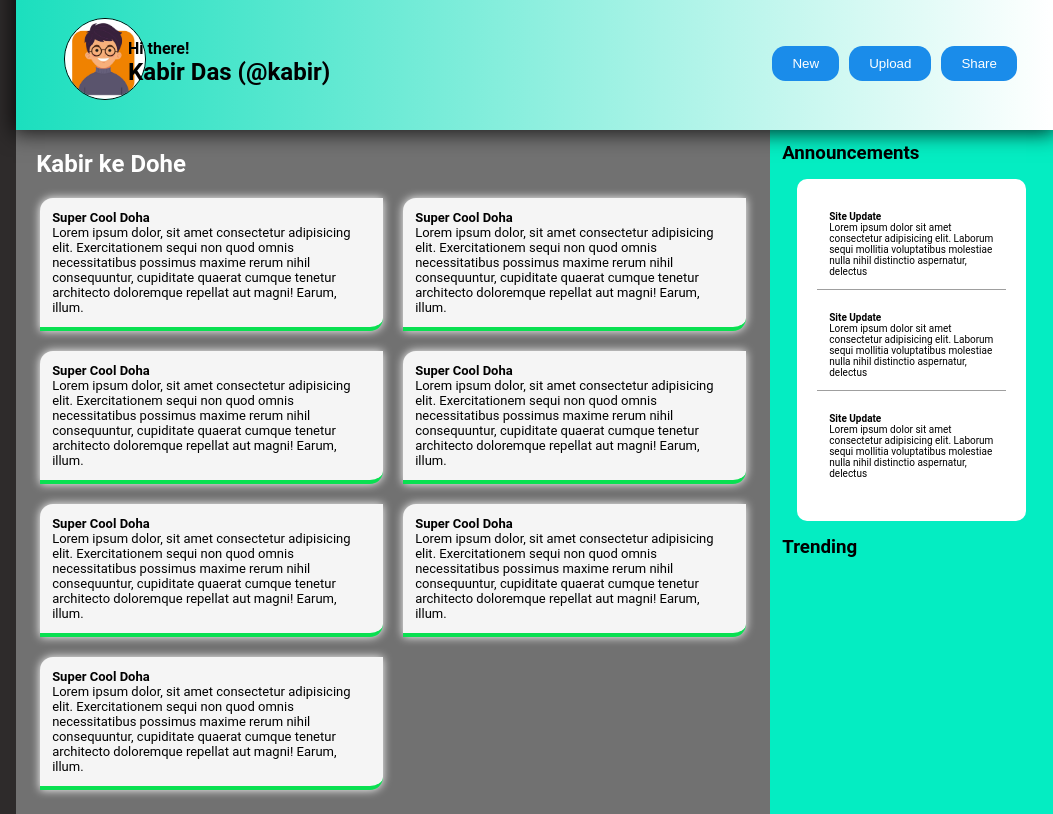
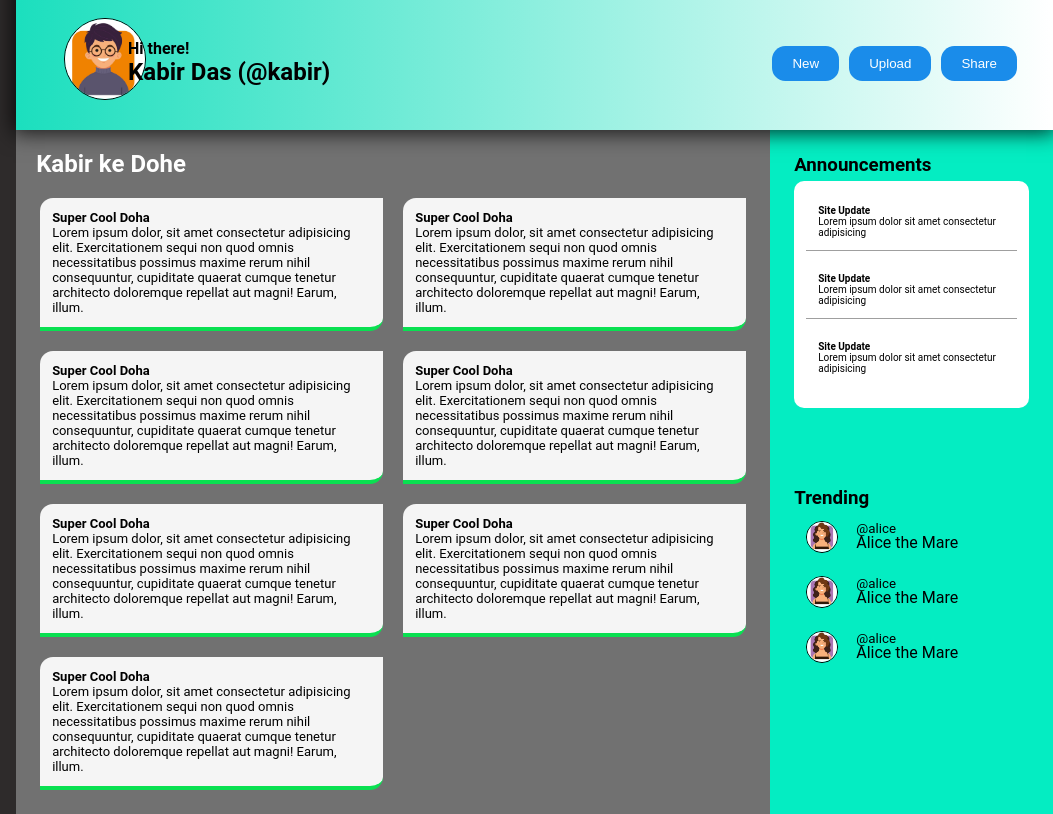
Before and after one commit to Kalmesh-ms/adminDash, a plain HTML site: page index.html in a window 1280 px wide. Shown: the part 82-896 px from the top of the page, 227-1280 px from the left. Drawn offline with Linux system fonts and the light colour scheme.

Commit message:
Add Announcements && trendingUsers

```diff
--- a/index.html
+++ b/index.html
@@ -82,23 +82,39 @@
             </div>
         </div>
         <div class="sidepanel">
+            <div class="events">
                 <h3>Announcements</h3>
                 <div class="box">
                     <div class="item">
                         <h4>Site Update</h4>
-                    Lorem ipsum dolor sit amet consectetur adipisicing elit. Laborum sequi mollitia voluptatibus molestiae nulla nihil distinctio aspernatur, delectus </div>
+                        Lorem ipsum dolor sit amet consectetur adipisicing </div>
                     <div class="item">
                         <h4>Site Update</h4>
-                    Lorem ipsum dolor sit amet consectetur adipisicing elit. Laborum sequi mollitia voluptatibus molestiae nulla nihil distinctio aspernatur, delectus </div>
-
+                        Lorem ipsum dolor sit amet consectetur adipisicing </div>
                     <div class="item">
                         <h4>Site Update</h4>
-                    Lorem ipsum dolor sit amet consectetur adipisicing elit. Laborum sequi mollitia voluptatibus molestiae nulla nihil distinctio aspernatur, delectus </div>
-
+                        Lorem ipsum dolor sit amet consectetur adipisicing </div>
                 </div>
+            </div>
+            <div class="trending">
                 <h3>Trending</h3>
-            <div class="trending">
-
+                <div id="trends">
+                    <div class="users">
+                        <span><img src="assets/users/userAlice.png" alt="Alice"></span>
+                        <small>@alice</small>
+                        <p>Alice the Mare</p>
+                    </div>
+                    <div class="users">
+                        <span><img src="assets/users/userAlice.png" alt="Alice"></span>
+                        <small>@alice</small>
+                        <p>Alice the Mare</p>
+                    </div>
+                    <div class="users">
+                        <span><img src="assets/users/userAlice.png" alt="Alice"></span>
+                        <small>@alice</small>
+                        <p>Alice the Mare</p>
+                    </div>
+                </div>
             </div>
         </div>
     </div>
--- a/style.css
+++ b/style.css
@@ -197,12 +197,12 @@ button{
     grid-template-columns: repeat(auto-fill, minmax(250px , 1fr));
     gap: 20px;
 }
+
 .main .article{
     background-color: whitesmoke;
     border-top-left-radius: 1em;
     border-bottom-right-radius: 1em;
     border-bottom: 4px solid rgb(9, 224, 81);
-    box-shadow: 0 0 10px rgb(255, 255, 255);
     font-size: small;
 }
 
@@ -211,6 +211,9 @@ button{
     grid-row: 2;
     grid-column: 3;
     background-color: #04edc2;
+    display: flex;
+    flex-direction: column;
+    gap:5px;
 
 }
 
@@ -220,8 +223,7 @@ button{
     background-color: white;
     font-size:x-small ;
     border-radius: 1em;
-    margin: 15px;
-    padding: 20px;
+    margin-top: 5px;
 }
 
 .box .item:last-child{
@@ -233,35 +235,53 @@ button{
     margin-bottom: 10px;
 }
 
-.trend{
-    width: 50%;
-    display: grid;
-    grid-template-columns: 18% 80%;
-    grid-template-rows: 40px 50px;
+.events {
+    height: 50%;
 }
 
-.trend span {
+.trending{
+    height: 50%;
+}
+
+#trends{
+    display: grid;
+    grid-template-rows: repeat(4 , 50px);
+    padding: 0;
     margin: 0;
-    padding: 0;
+    height: 8em;
+    gap:5px;
+}
+
+.users{
+    height: 50px;
+    display: grid;
+    grid-template-columns: 50px 1fr;
+    grid-template-rows:10px 2fr ;
+    row-gap: 2px;
+}
+
+.users span{
+    grid-template-rows: 1 / 3;
     overflow: hidden;
+    position: relative;
     border: 1px solid black;
     border-radius: 5em;
-    height: 80px;
-    width: 80px;
-
+    width: 30px;
+    height: 30px;
 }
 
-.trend img{
-    height: 100%;
-    width: 100%;
+.users img{
+    position: absolute;
+    width: 30px;
+    height: 30px;
 }
 
-.trend p {
+.user small{
     grid-column: 2;
-    align-self: end;
-    font-weight: bold;
+    grid-row: 1;
 }
 
-.trend h2{
-    grid-column: 2;
+.users p{
+    grid-row: 2;
+    grid-column:2
 }
```
Lines whose indentation alone changed are shown as unchanged.
